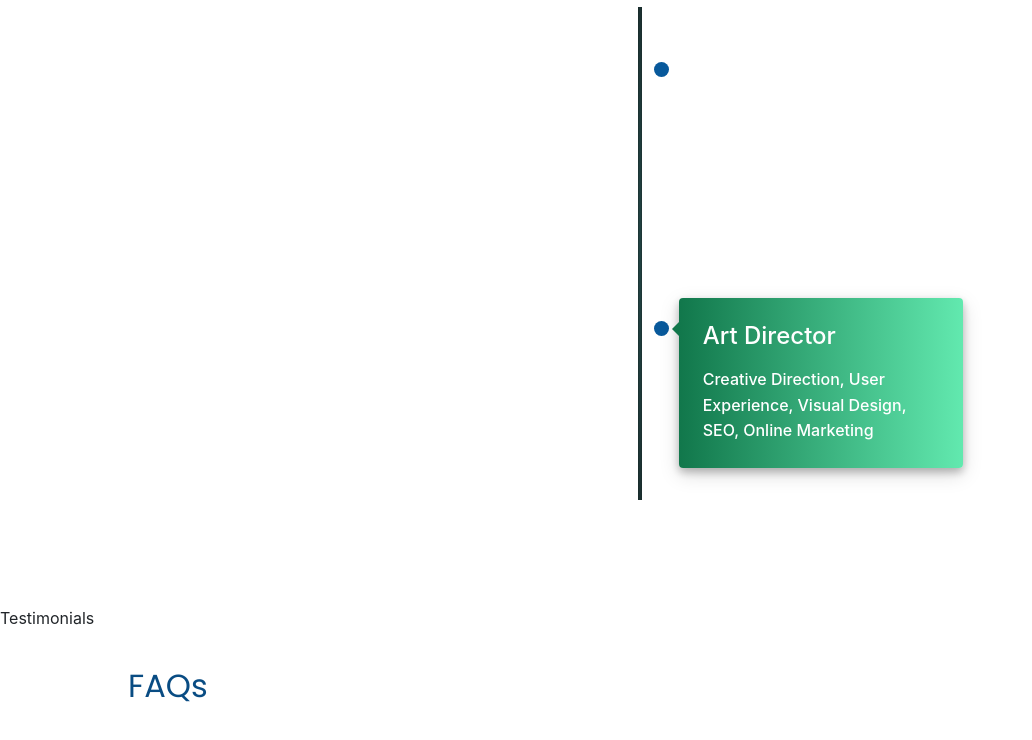
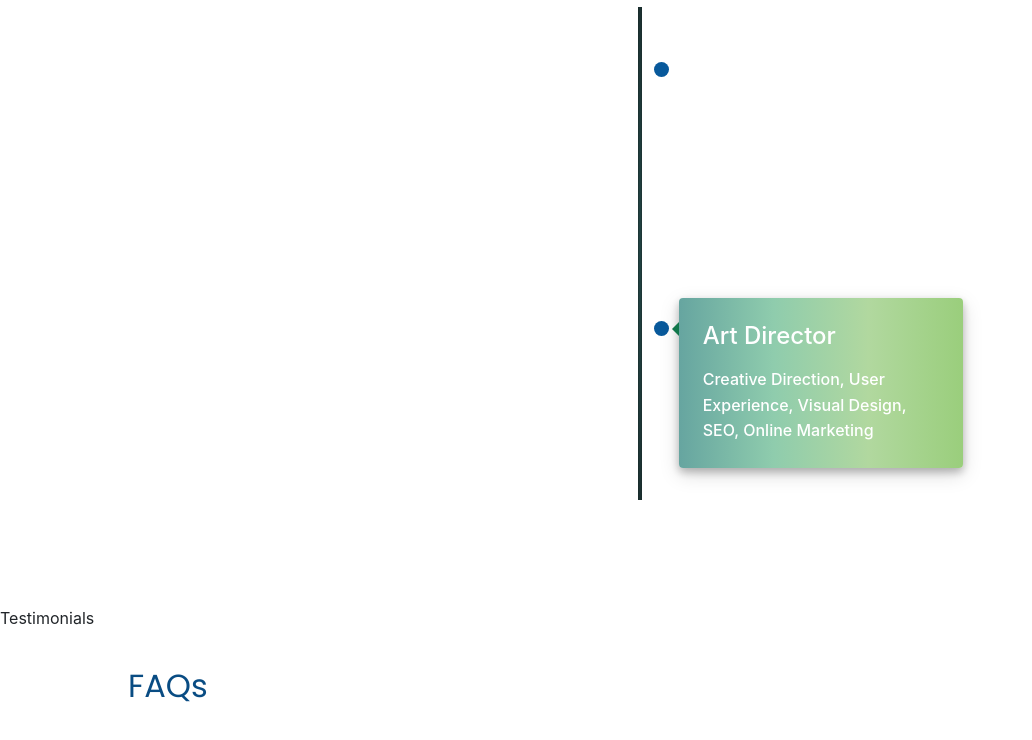
Before and after one commit to canvapromkd/ibeto-2022, a React (Create React App) app: page / in a window 1280 px wide. Shown: the part 5384-6124 px from the top of the page, without its empty margins (0-1032 px from the left). Built offline with nearby package versions, Linux system fonts and the light colour scheme.

Commit message:
timeline box2 color change

```diff
--- a/src/sections/Timeline/Timeline.js
+++ b/src/sections/Timeline/Timeline.js
@@ -34,7 +34,7 @@ const TimelineComponent = () => {
           </VerticalTimelineElement>
           <VerticalTimelineElement
             className="vertical-timeline-element--work"
-           contentStyle={{background:'linear-gradient(to right,#11774b,#62e9af'}}
+           contentStyle={{background:'linear-gradient(to right,#66A5A0,#8FCCAD,#B1D89F,#9ACE7C'}}
            contentArrowStyle={{borderRight:'7px solid #11774b'}}
             date="2010 - 2011"
           >
```
